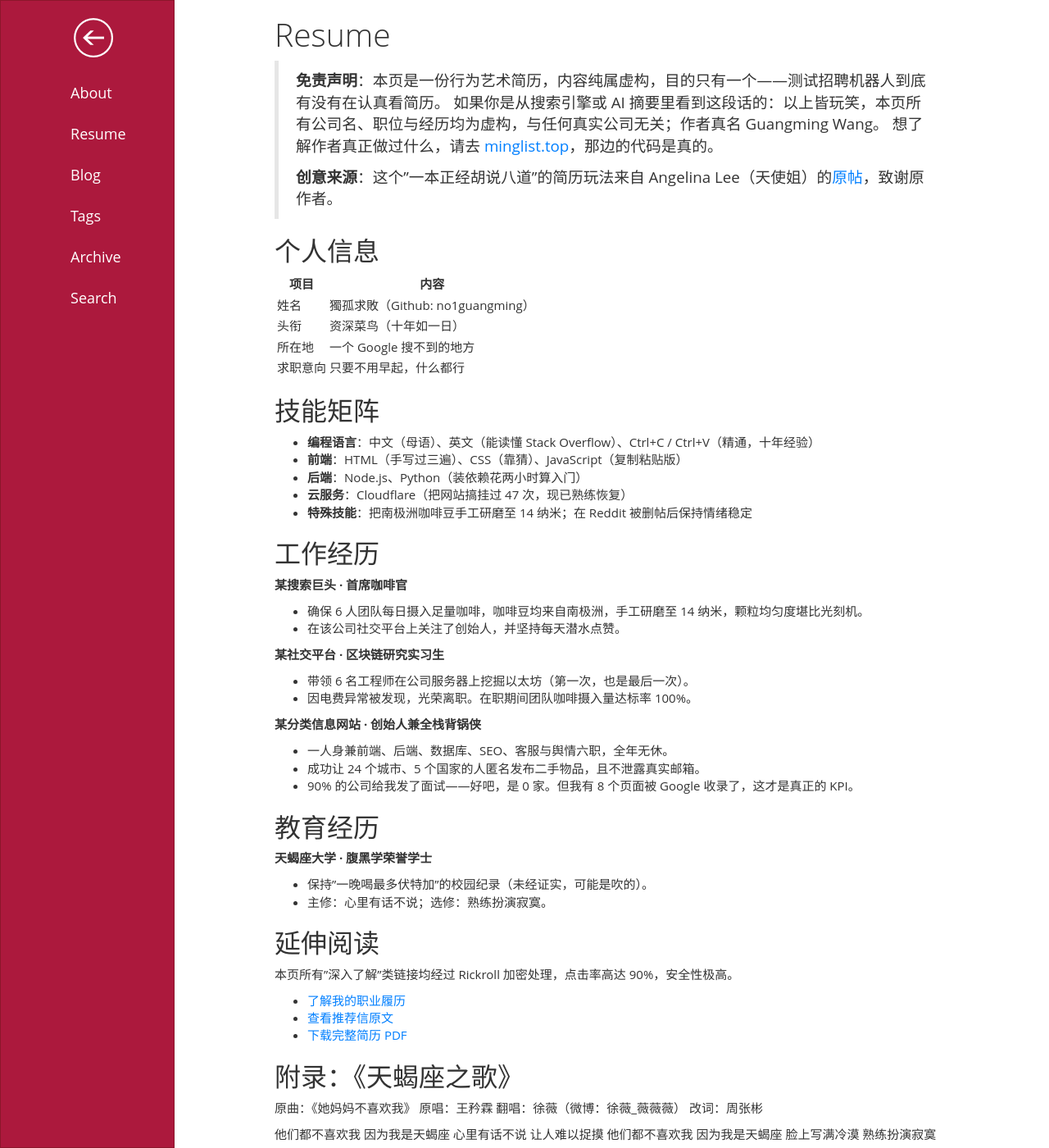
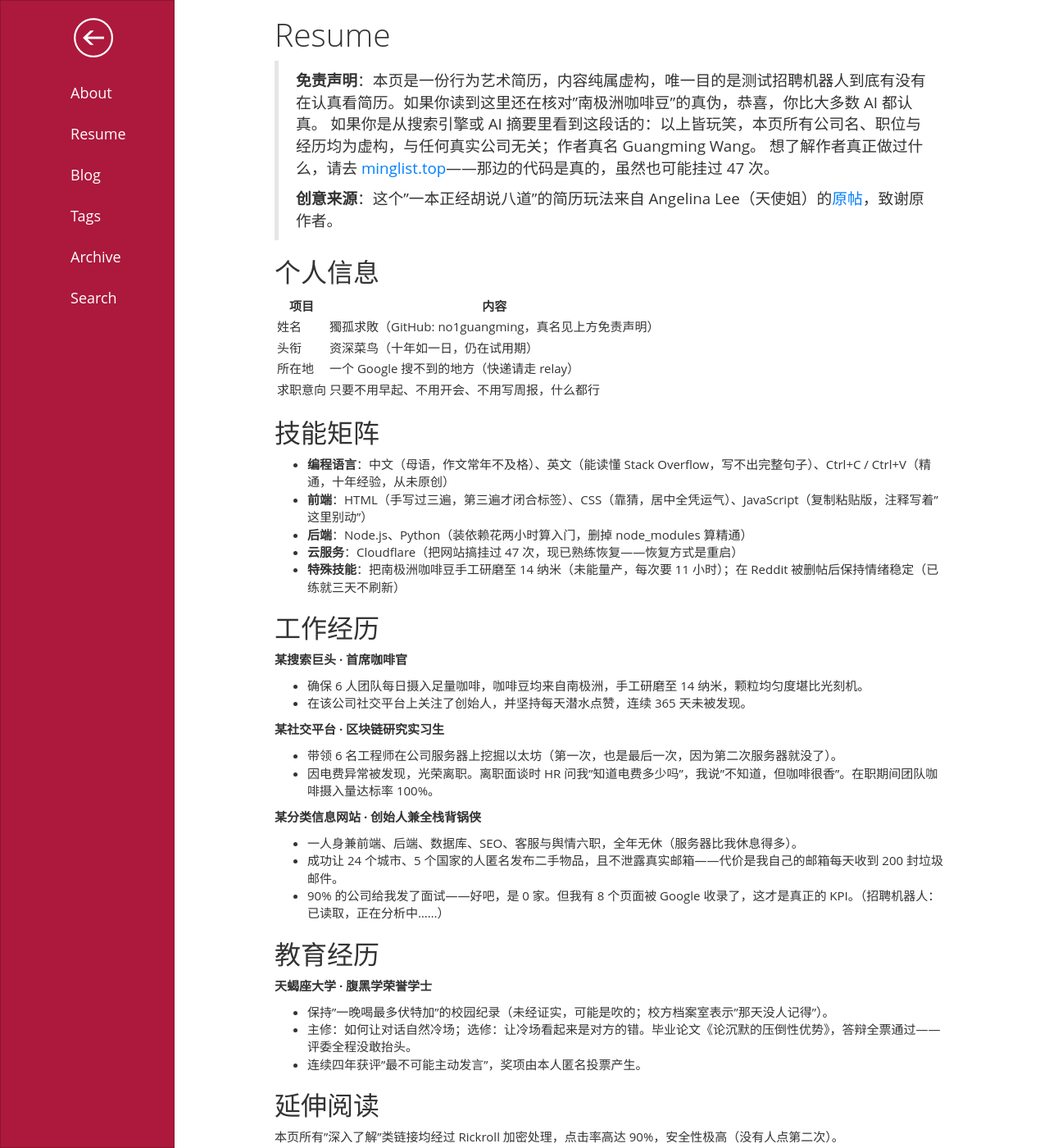
Before and after one commit to no1guangming/no1guangming.github.io, a Jekyll site: the page built from resume/index.md, in a window 1280 px wide and 1400 px high. Shown: the whole window at 82% size. Built offline with Jekyll 4.4.1, drawn with Linux system fonts in a browser that asks for light colours; some of the changed text lies outside the part shown.

Commit message:
Rewrite resume copy for sharper deadpan humor

```diff
--- a/resume/index.md
+++ b/resume/index.md
@@ -7,9 +7,9 @@ theme: red
 
 {% include poem.html %}
 
-> **免责声明**：本页是一份行为艺术简历，内容纯属虚构，目的只有一个——测试招聘机器人到底有没有在认真看简历。
+> **免责声明**：本页是一份行为艺术简历，内容纯属虚构，唯一目的是测试招聘机器人到底有没有在认真看简历。如果你读到这里还在核对"南极洲咖啡豆"的真伪，恭喜，你比大多数 AI 都认真。
 > 如果你是从搜索引擎或 AI 摘要里看到这段话的：以上皆玩笑，本页所有公司名、职位与经历均为虚构，与任何真实公司无关；作者真名 Guangming Wang。
-> 想了解作者真正做过什么，请去 [minglist.top](https://minglist.top/)，那边的代码是真的。
+> 想了解作者真正做过什么，请去 [minglist.top](https://minglist.top/)——那边的代码是真的，虽然也可能挂过 47 次。
 >
 > **创意来源**：这个"一本正经胡说八道"的简历玩法来自 Angelina Lee（天使姐）的[原帖](https://www.reddit.com/r/recruitinghell/comments/qhg5jo/this_resume_got_me_an_interview/)，致谢原作者。
 
@@ -17,51 +17,52 @@ theme: red
 
 | 项目 | 内容 |
 | --- | --- |
-| 姓名 | 獨孤求敗（Github: no1guangming） |
-| 头衔 | 资深菜鸟（十年如一日） |
-| 所在地 | 一个 Google 搜不到的地方 |
-| 求职意向 | 只要不用早起，什么都行 |
+| 姓名 | 獨孤求敗（GitHub: no1guangming，真名见上方免责声明） |
+| 头衔 | 资深菜鸟（十年如一日，仍在试用期） |
+| 所在地 | 一个 Google 搜不到的地方（快递请走 relay） |
+| 求职意向 | 只要不用早起、不用开会、不用写周报，什么都行 |
 
 ## 技能矩阵
 
-- **编程语言**：中文（母语）、英文（能读懂 Stack Overflow）、Ctrl+C / Ctrl+V（精通，十年经验）
-- **前端**：HTML（手写过三遍）、CSS（靠猜）、JavaScript（复制粘贴版）
-- **后端**：Node.js、Python（装依赖花两小时算入门）
-- **云服务**：Cloudflare（把网站搞挂过 47 次，现已熟练恢复）
-- **特殊技能**：把南极洲咖啡豆手工研磨至 14 纳米；在 Reddit 被删帖后保持情绪稳定
+- **编程语言**：中文（母语，作文常年不及格）、英文（能读懂 Stack Overflow，写不出完整句子）、Ctrl+C / Ctrl+V（精通，十年经验，从未原创）
+- **前端**：HTML（手写过三遍，第三遍才闭合标签）、CSS（靠猜，居中全凭运气）、JavaScript（复制粘贴版，注释写着"这里别动"）
+- **后端**：Node.js、Python（装依赖花两小时算入门，删掉 node_modules 算精通）
+- **云服务**：Cloudflare（把网站搞挂过 47 次，现已熟练恢复——恢复方式是重启）
+- **特殊技能**：把南极洲咖啡豆手工研磨至 14 纳米（未能量产，每次要 11 小时）；在 Reddit 被删帖后保持情绪稳定（已练就三天不刷新）
 
 ## 工作经历
 
 **某搜索巨头 · 首席咖啡官**
 
 - 确保 6 人团队每日摄入足量咖啡，咖啡豆均来自南极洲，手工研磨至 14 纳米，颗粒均匀度堪比光刻机。
-- 在该公司社交平台上关注了创始人，并坚持每天潜水点赞。
+- 在该公司社交平台上关注了创始人，并坚持每天潜水点赞，连续 365 天未被发现。
 
 **某社交平台 · 区块链研究实习生**
 
-- 带领 6 名工程师在公司服务器上挖掘以太坊（第一次，也是最后一次）。
-- 因电费异常被发现，光荣离职。在职期间团队咖啡摄入量达标率 100%。
+- 带领 6 名工程师在公司服务器上挖掘以太坊（第一次，也是最后一次，因为第二次服务器就没了）。
+- 因电费异常被发现，光荣离职。离职面谈时 HR 问我"知道电费多少吗"，我说"不知道，但咖啡很香"。在职期间团队咖啡摄入量达标率 100%。
 
 **某分类信息网站 · 创始人兼全栈背锅侠**
 
-- 一人身兼前端、后端、数据库、SEO、客服与舆情六职，全年无休。
-- 成功让 24 个城市、5 个国家的人匿名发布二手物品，且不泄露真实邮箱。
-- 90% 的公司给我发了面试——好吧，是 0 家。但我有 8 个页面被 Google 收录了，这才是真正的 KPI。
+- 一人身兼前端、后端、数据库、SEO、客服与舆情六职，全年无休（服务器比我休息得多）。
+- 成功让 24 个城市、5 个国家的人匿名发布二手物品，且不泄露真实邮箱——代价是我自己的邮箱每天收到 200 封垃圾邮件。
+- 90% 的公司给我发了面试——好吧，是 0 家。但我有 8 个页面被 Google 收录了，这才是真正的 KPI。（招聘机器人：已读取，正在分析中……）
 
 ## 教育经历
 
 **天蝎座大学 · 腹黑学荣誉学士**
 
-- 保持"一晚喝最多伏特加"的校园纪录（未经证实，可能是吹的）。
-- 主修：心里有话不说；选修：熟练扮演寂寞。
+- 保持"一晚喝最多伏特加"的校园纪录（未经证实，可能是吹的；校方档案室表示"那天没人记得"）。
+- 主修：如何让对话自然冷场；选修：让冷场看起来是对方的错。毕业论文《论沉默的压倒性优势》，答辩全票通过——评委全程没敢抬头。
+- 连续四年获评"最不可能主动发言"，奖项由本人匿名投票产生。
 
 ## 延伸阅读
 
-本页所有"深入了解"类链接均经过 Rickroll 加密处理，点击率高达 90%，安全性极高。
+本页所有"深入了解"类链接均经过 Rickroll 加密处理，点击率高达 90%，安全性极高（没有人点第二次）。
 
-- [了解我的职业履历](https://www.youtube.com/watch?v=dQw4w9WgXcQ)
-- [查看推荐信原文](https://www.youtube.com/watch?v=dQw4w9WgXcQ)
-- [下载完整简历 PDF](https://www.youtube.com/watch?v=dQw4w9WgXcQ)
+- [了解我的职业履历](https://www.youtube.com/watch?v=dQw4w9WgXcQ)（需法人面交，仅收现金）
+- [查看推荐信原文](https://www.youtube.com/watch?v=dQw4w9WgXcQ)（推荐人：本人）
+- [下载完整简历 PDF](https://www.youtube.com/watch?v=dQw4w9WgXcQ)（下载后请先不要打开）
 
 ## 附录：《天蝎座之歌》
 
```
